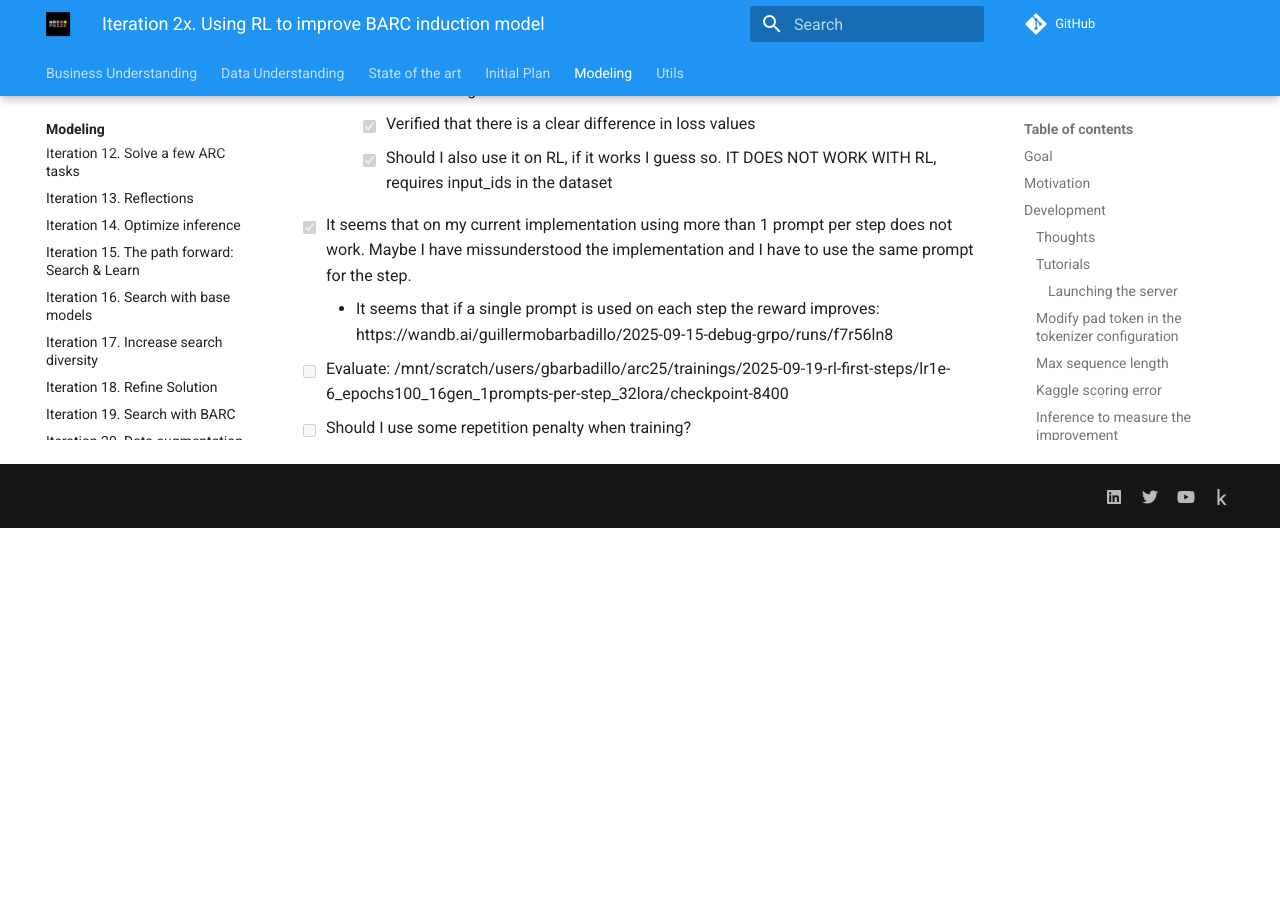
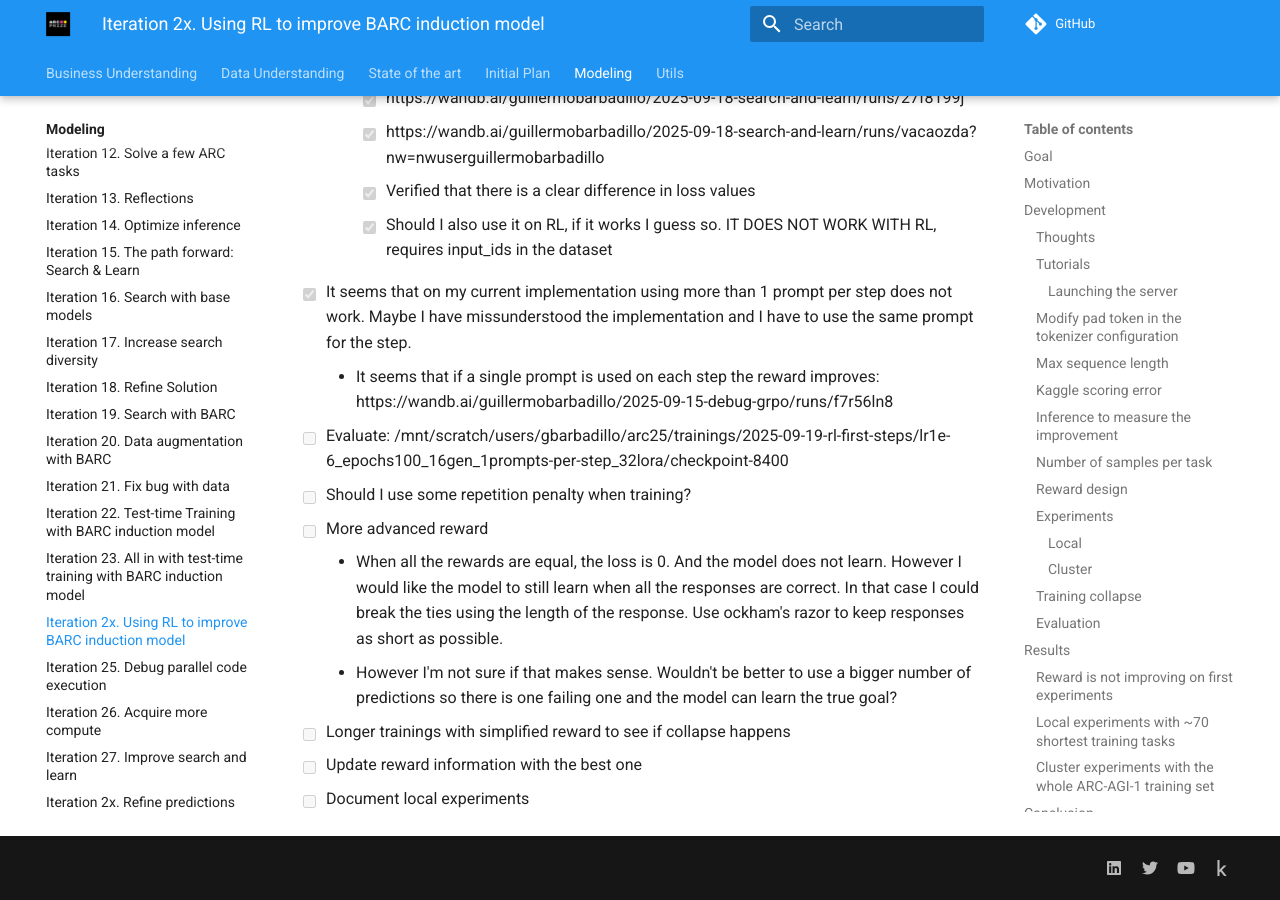
Before and after one commit to ironbar/arc25, an MkDocs documentation site: the page built from docs/modeling/Iteration_24_RL_BARC.md, in a window 1280 px wide and 900 px high, scrolled down 8414 px. Built offline with MkDocs 1.6.1 and Material for MkDocs 9.7.7, drawn with Linux system fonts in a browser that asks for light colours; comment, search, counter and statistics services are not loaded; before the commit the page ends 8942 px from its top, so only the background shows below that; some of the changed text lies outside the part shown.

Commit message:
update documentation

```diff
--- a/docs/modeling/Iteration_24_RL_BARC.md
+++ b/docs/modeling/Iteration_24_RL_BARC.md
@@ -269,6 +269,8 @@ https://wandb.ai/guillermobarbadillo/2025-09-19-rl-first-steps?nw=nwuserguillerm
 
 ## Next steps
 
+- If RL is proven to work, next step is scale the training by using more GPUs and more data (BARC)
+
 ## TODO
 
 - [x] How to pass the responses to the reward function? It seems that the data should be provided as a field in the dictionary
@@ -314,3 +316,12 @@ https://wandb.ai/guillermobarbadillo/2025-09-19-rl-first-steps?nw=nwuserguillerm
   - It seems that if a single prompt is used on each step the reward improves: https://wandb.ai/guillermobarbadillo/2025-09-15-debug-grpo/runs/f7r56ln8
 - [ ] Evaluate: /mnt/scratch/users/gbarbadillo/arc25/trainings/2025-09-19-rl-first-steps/lr1e-6_epochs100_16gen_1prompts-per-step_32lora/checkpoint-8400
 - [ ] Should I use some repetition penalty when training?
+- [ ] More advanced reward
+  - When all the rewards are equal, the loss is 0. And the model does not learn. However I would like
+  the model to still learn when all the responses are correct. In that case I could break the ties
+  using the length of the response. Use ockham's razor to keep responses as short as possible.
+  - However I'm not sure if that makes sense. Wouldn't be better to use a bigger number of predictions
+  so there is one failing one and the model can learn the true goal?
+- [ ] Longer trainings with simplified reward to see if collapse happens
+- [ ] Update reward information with the best one
+- [ ] Document local experiments
```
Also changed, not shown: docs/modeling/Iteration_27_improve_search_and_learn.md (+7 -1 lines).
